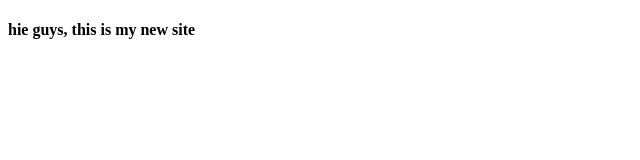
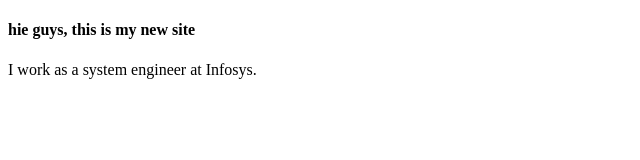
Before and after one commit to callmeehimanshu/himanshu_portfolio, a plain HTML site: page index.html in a window 1280 px wide. Shown: the whole page, without its empty margins (0-640 px from the left). Drawn offline with Linux system fonts and the light colour scheme.

Commit message:
update texts

```diff
--- a/index.html
+++ b/index.html
@@ -8,5 +8,6 @@
 </head>
 <body>
     <h4>hie guys, this is my new site</h4>
+    I work as a system engineer at Infosys.
 </body>
 </html>
```
